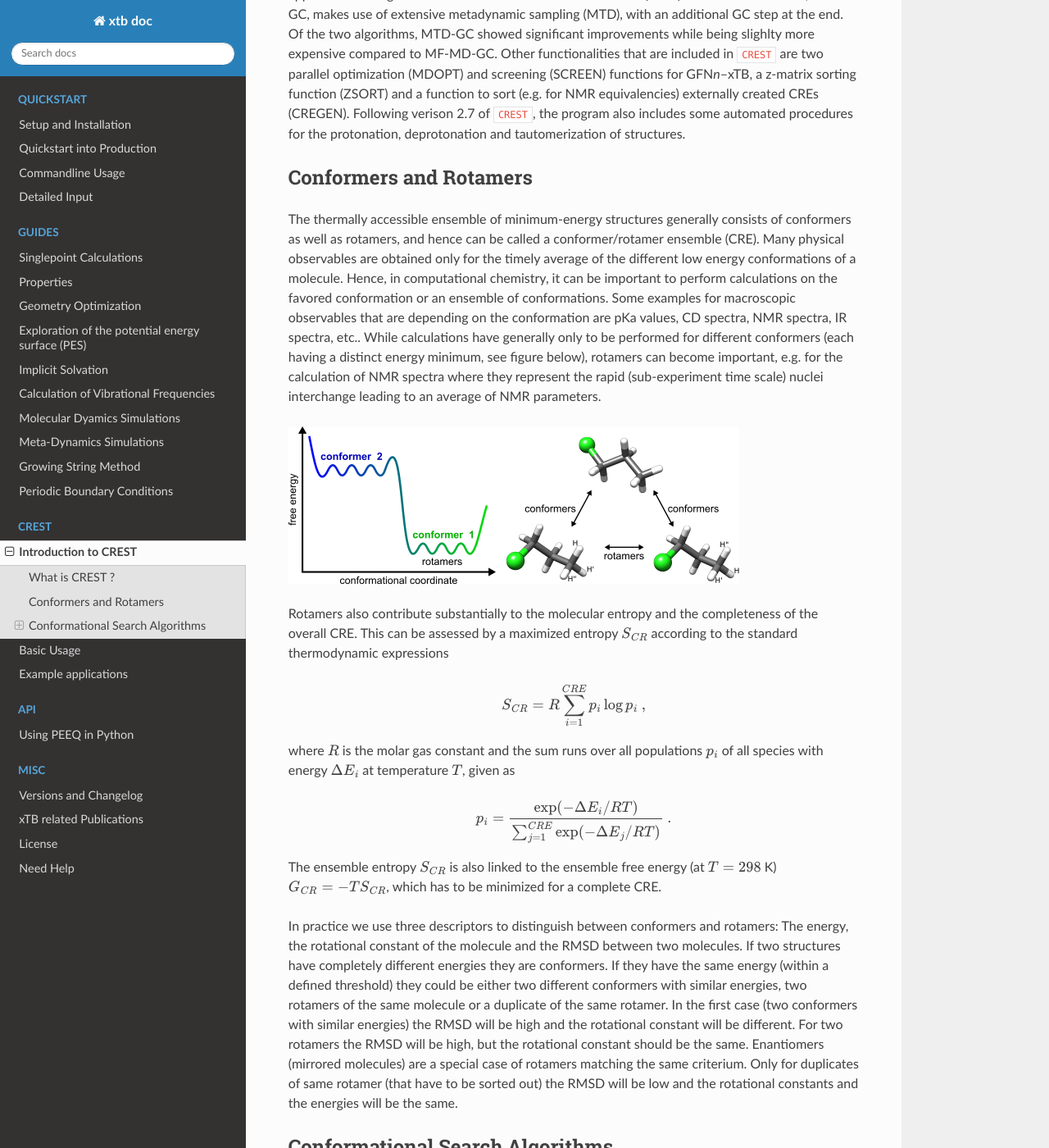
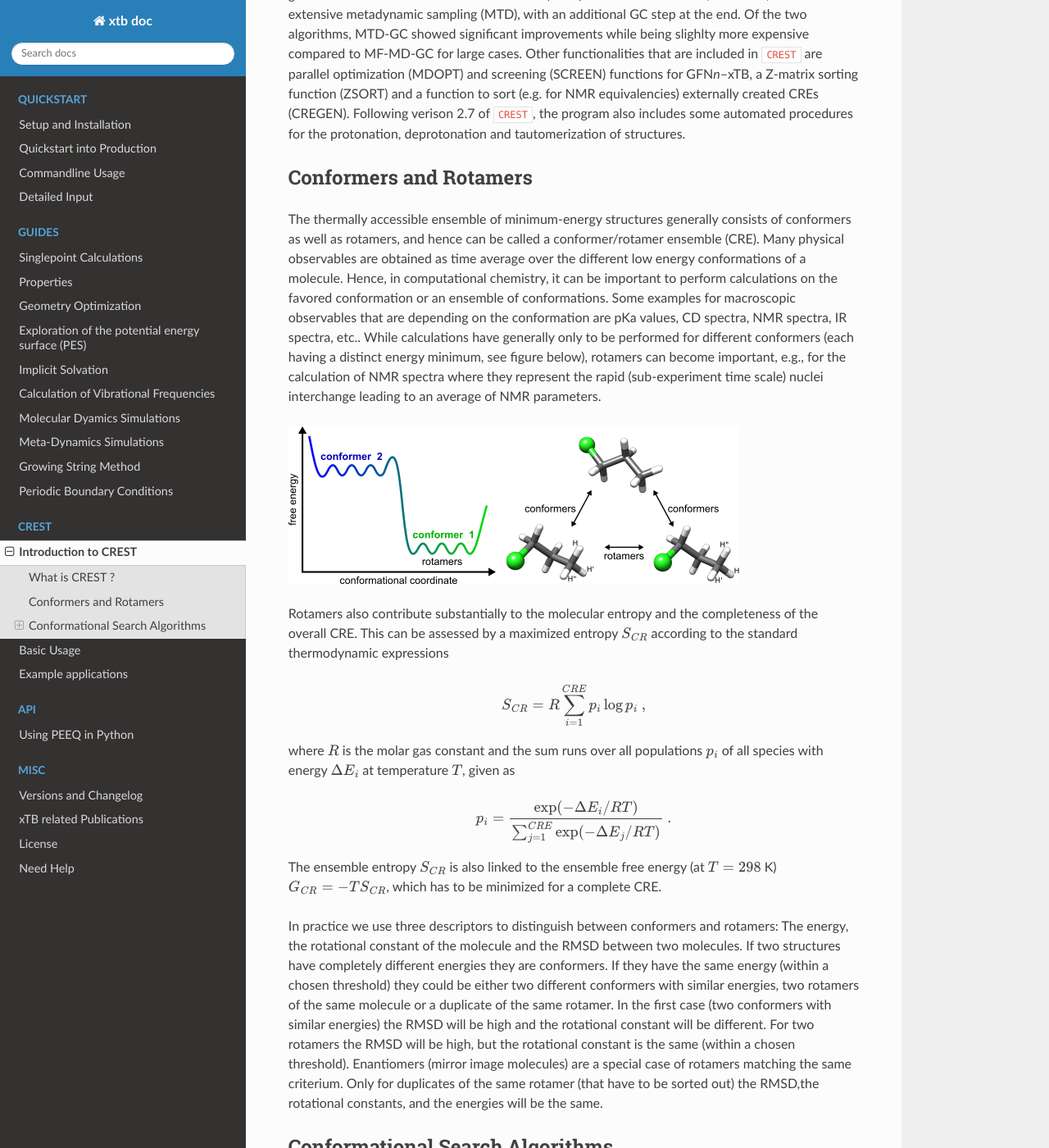
Before and after one commit to grimme-lab/xtb_docs, a Sphinx documentation site: the page built from source/crest.rst, in a window 1280 px wide and 1400 px high, scrolled down 584 px. Shown: the whole window at 82% size. Built offline with Sphinx 7.4.7 and the Read the Docs theme 2.0.0, drawn with Linux system fonts in a browser that asks for light colours; some of the changed text lies outside the part shown.

Commit message:
CREST part changes

```diff
--- a/source/crest.rst
+++ b/source/crest.rst
@@ -9,16 +9,16 @@
 What is CREST ?
 ========================
 
-``CREST`` is a small utility/driver program for the ``xtb`` program.
+``CREST`` is an utility/driver program for the ``xtb`` program.
 Originally it was designed as conformer samling program, hence the abbreviation **C**\onformer--**R**\otamer **E**\nsemble **S**\ampling **T**\ool,
 but now offers also some utility functions for calculations with the GFN\ `n`--xTB methods.
 The key procedures implemented in ``CREST`` are two different conformational search workflows abbreviated as MF-MD-GC (V1) and MTD-GC (V2).
-The first of these procedures, MF-MD-GC, combines a mode following (MF), molecular dynamics sampling (MD), and genetic z-matrix
+The older of these procedures, MF-MD-GC, combines a mode following (MF), molecular dynamics sampling (MD), and genetic z-matrix
 crossing (GC) approach for the generation of conformer/rotamer ensembles (CREs).
 The newer workflow, MTD-GC, makes use of extensive metadynamic sampling (MTD), with an additional GC step at the end.
-Of the two algorithms, MTD-GC showed significant improvements while being slighlty more expensive compared to MF-MD-GC.
-Other functionalities that are included in ``CREST`` are two parallel optimization (MDOPT) and screening (SCREEN) functions for GFN\ `n`--xTB,
-a z-matrix sorting function (ZSORT) and a function to sort (e.g. for NMR equivalencies) externally created CREs (CREGEN).
+Of the two algorithms, MTD-GC showed significant improvements while being slighlty more expensive compared to MF-MD-GC for large cases.
+Other functionalities that are included in ``CREST`` are parallel optimization (MDOPT) and screening (SCREEN) functions for GFN\ `n`--xTB,
+a Z-matrix sorting function (ZSORT) and a function to sort (e.g. for NMR equivalencies) externally created CREs (CREGEN).
 Following verison 2.7 of ``CREST``, the program also includes some automated procedures for the protonation, deprotonation and tautomerization of structures.
 
 
@@ -28,11 +28,12 @@
 =================================
 
 The thermally accessible ensemble of minimum-energy structures generally consists of conformers as well as rotamers, and hence can be called a conformer/rotamer ensemble (CRE).
-Many physical observables are obtained only for the timely average of the different low energy conformations of a molecule.
+Many physical observables are obtained as time average over the different low energy conformations of a molecule.
 Hence, in computational chemistry, it can be important to perform calculations on the favored conformation or an ensemble of conformations.
 Some examples for macroscopic observables that are depending on the conformation are pKa values, CD spectra, NMR spectra, IR spectra, etc..
 While calculations have generally only to be performed for different conformers (each having a distinct energy minimum, see figure below),
-rotamers can become important, e.g. for the calculation of NMR spectra where they represent the rapid (sub-experiment time scale) nuclei interchange leading to an average of NMR parameters.
+rotamers can become important, e.g., for the calculation of NMR spectra where they represent the rapid (sub-experiment time scale) nuclei
+interchange leading to an average of NMR parameters.
 
 .. figure:: ../figures/cre-pes.png
    :scale: 100 %
@@ -53,10 +54,11 @@
 The ensemble entropy :math:`S_{CR}` is also linked to the ensemble free energy (at :math:`T =298` K) :math:`G_{CR} = -T S_{CR}`, which has to be minimized for a complete CRE.
 
 In practice we use three descriptors to distinguish between conformers and rotamers: The energy, the rotational constant of the molecule and the RMSD between two molecules.
-If two structures have completely different energies they are conformers. If they have the same energy (within a defined threshold) they could be either two different
+If two structures have completely different energies they are conformers. If they have the same energy (within a chosen threshold) they could be either two different
 conformers with similar energies, two rotamers of the same molecule or a duplicate of the same rotamer. In the first case (two conformers with similar energies) the RMSD will
-be high and the rotational constant will be different. For two rotamers the RMSD will be high, but the rotational constant should be the same. Enantiomers (mirrored molecules)
-are a special case of rotamers matching the same criterium. Only for duplicates of same rotamer (that have to be sorted out) the RMSD will be low and the rotational constants and the energies will be the same.
+be high and the rotational constant will be different. For two rotamers the RMSD will be high, but the rotational constant is the same (within a chosen threshold).
+Enantiomers (mirror image molecules) are a special case of rotamers matching the same criterium. Only for duplicates of the same rotamer (that have to be sorted out)
+the RMSD,the rotational constants, and the energies will be the same.
 
 
 Conformational Search Algorithms
@@ -119,21 +121,21 @@
 MTD-GC (V2) / iMTD-GC (V2i)
 ---------------------------
 The MTD-GC workflow was designed to find low lying conformers more efficiently and more safely than the older MF-MD-GC algorithm.
-Furthermore this new algorithem is more robust and general applicable than more complicated schemes since it does not require any pre-definition of special system coordinates.
-MTD-GC is centered around the basic idea to combine GFN\ *n*--xTB calculations with root-mean-square-deviation (RMSD) based meta-dynamics (see section :ref:`mtd`).
+Furthermore this new algorithm is more robust and general applicable than more complicated schemes since it does not require any pre-definition of special system coordinates.
+MTD-GC is rooted in the basic idea to combine GFN\ *n*--xTB calculations with root-mean-square-deviation (RMSD) based meta-dynamics (see section :ref:`mtd`).
 In practice a history-dependent biasing potential is applied, where the collective variables (CVs) for the meta-dynamics are previous minima on the PES, expressed as RMSD between the structures.
-The biasing contribution is given in the shape of a Gaussian potential by
+The biasing contribution is given by Gaussian-type potential as
 
 .. math::
    V_{bias} = \sum^n_i k_i \exp ( -\alpha \Delta_i^2)~,
 
-where the RMSDs enter as collective variables :math:`\Delta_i`, :math:`n` is the number of reference structures, :math:`k_i` are the pushing strengths and the parameter :math:`\alpha` determines the potentials' shape.
+where the RMSD entera as collective variables :math:`\Delta_i`, :math:`n` is the number of reference structures, :math:`k_i` are the pushing strengths and the parameter :math:`\alpha` determines the potentials' shape.
 From this energy expression atomic forces are derived that enter as additional forces in the MTD simulations (in the context of meta-dynamics also sometimes refered to as *guiding forces*).
 Since the addition of each bias Gaussian drives the structure further away from previous geometries this allows otherwise unlikely high-barrier crossings where all atoms collectively explore huge regions of the potential energy surface.
 
 The GC was included in the MTD-GC procedure for the same reasons it was included in the MF-MD-GC workflow.
-Rotamers can efficiently be created by the z-matrix crossing of a given ensemble.
-This effect is best visible for linear molecules with a number of rotateable bonds, e.g. alkanes, but in principle it also works for more complicated cases, such as macrocyclic systems.
+The ensemble can be improved regarding the rotamers efficiently by the Z-matrix crossing.
+This effect is best visible for acyclic chains with a number of rotateable bonds, e.g., alkanes, but in principle it also works for more complicated cases, such as macrocyclic systems.
 
 In practice the MTD simulation length is determined automatically by a flexibility measure of the molecule (typically :math:`t = 0.3-0.4 \times N` ps per MTD).
 Several independent MTDs (at 300 K) are performed with different setings for :math:`\alpha` (in Bohr\ :math:`^{-1}`) and :math:`k_i/N` (in :math:`mE_h`).
```
Also changed, not shown: other parts of source/crest.rst (+1 -1 lines), source/crestxmpl.rst (+17 -17 lines).
